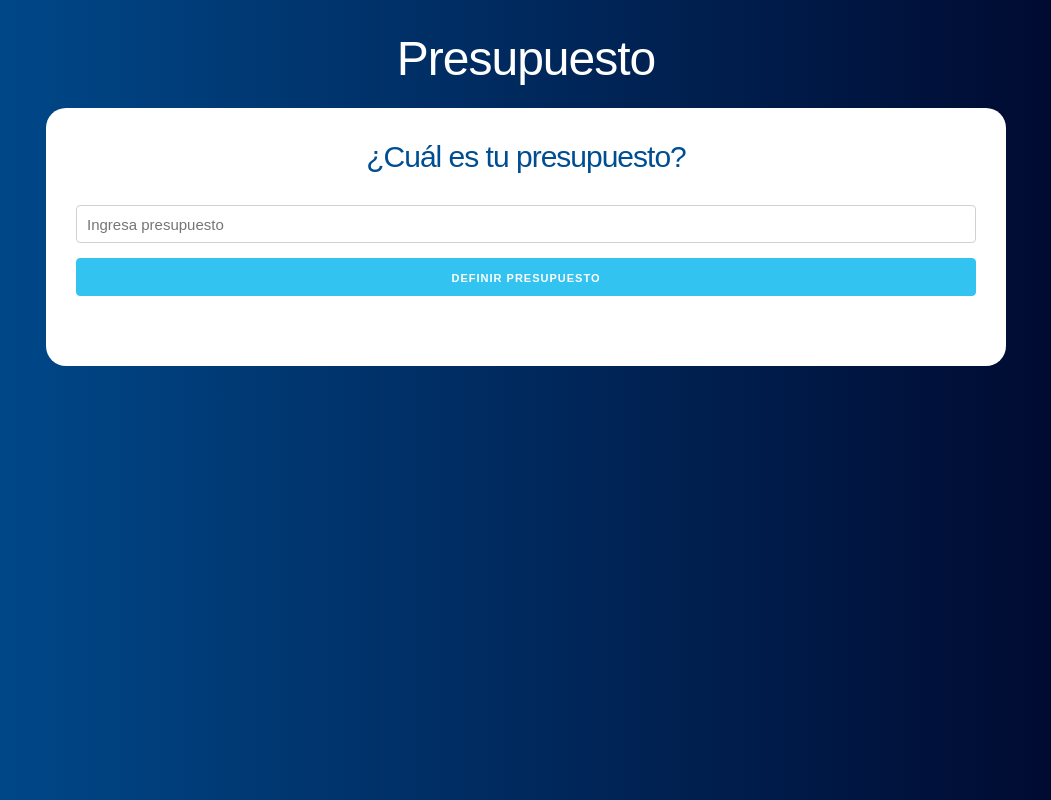
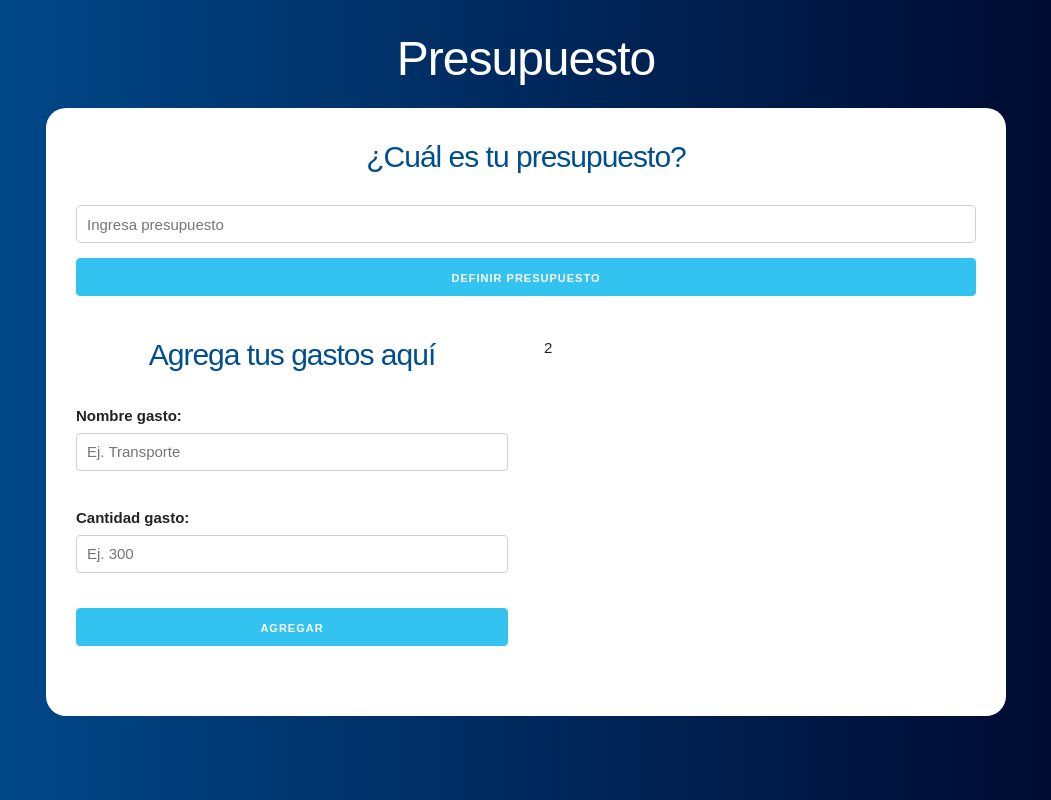
Before and after one commit to ivanurra/budget, a React (Create React App) app: page / in a window 1280 px wide. Shown: the whole page, without its empty margins (114-1165 px from the left). Built offline with nearby package versions, Linux system fonts and the light colour scheme.

Commit message:
formulario component

```diff
--- a/src/App.js
+++ b/src/App.js
@@ -1,5 +1,6 @@
 import React, { useState } from 'react';
 import Pregunta from "./components/Pregunta";
+import Formulario from "./components/Formulario";
 
 function App() {
 
@@ -16,6 +17,14 @@ function App() {
             guardarPresupuesto={guardarPresupuesto}
             guardarRestante={guardarRestante}
           />
+          <div className="row">
+            <div className="one-half column">
+              <Formulario/>
+            </div>
+            <div className="one-half column">
+              2
+            </div>
+          </div>
         </div>
       </header>
     </div>
--- /dev/null
+++ b/src/components/Formulario.js
@@ -0,0 +1,33 @@
+import React, { useState } from 'react';
+
+const Formulario = () => {
+    return (
+        <form>
+            <h2>Agrega tus gastos aquí</h2>
+
+            <div className="campo">
+                <label>Nombre gasto:</label>
+                <input
+                    type="text"
+                    className="u-full-width"
+                    placeholder="Ej. Transporte"
+                />
+            </div>
+            <div className="campo">
+                <label>Cantidad gasto:</label>
+                <input
+                    type="number"
+                    className="u-full-width"
+                    placeholder="Ej. 300"
+                />
+            </div>
+            <input
+                    type="submit"
+                    className="u-full-width button-primary"
+                    value="AGREGAR"
+                />
+        </form>
+      );
+}
+
+export default Formulario;
```
